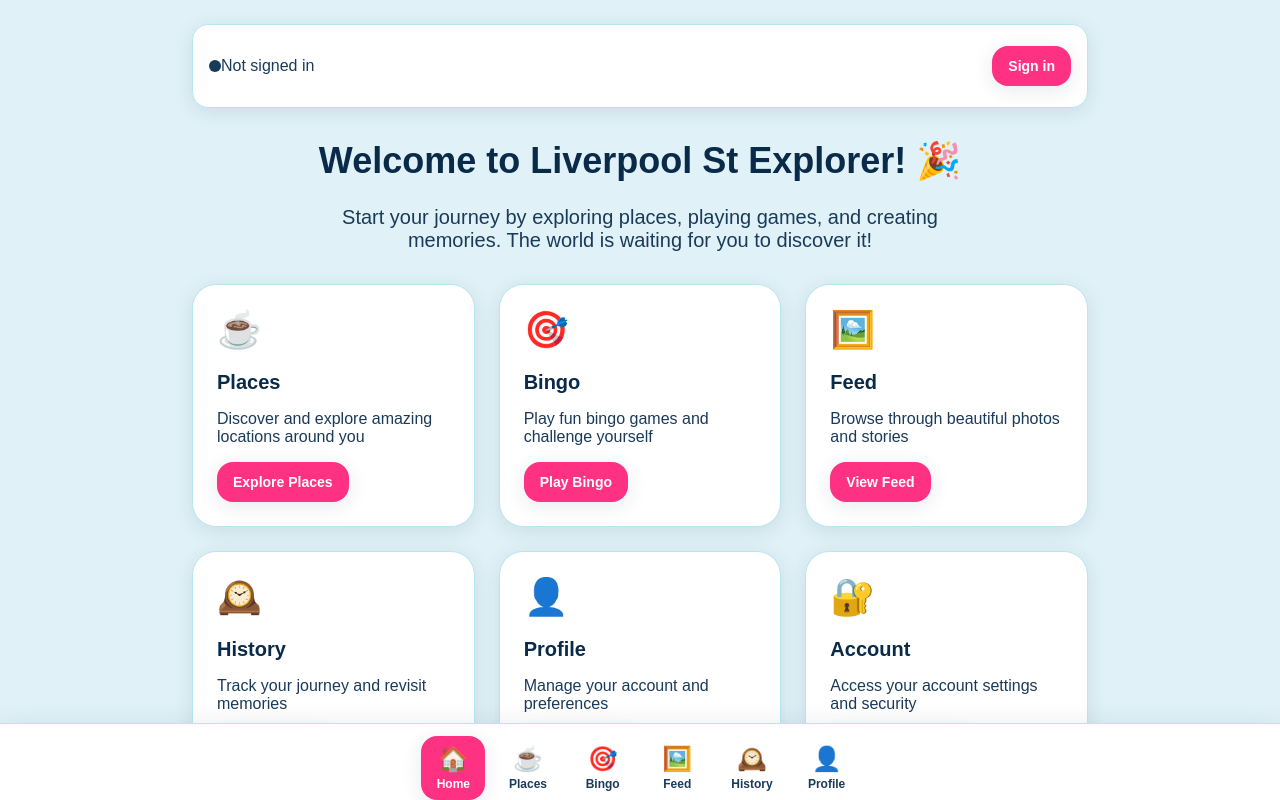
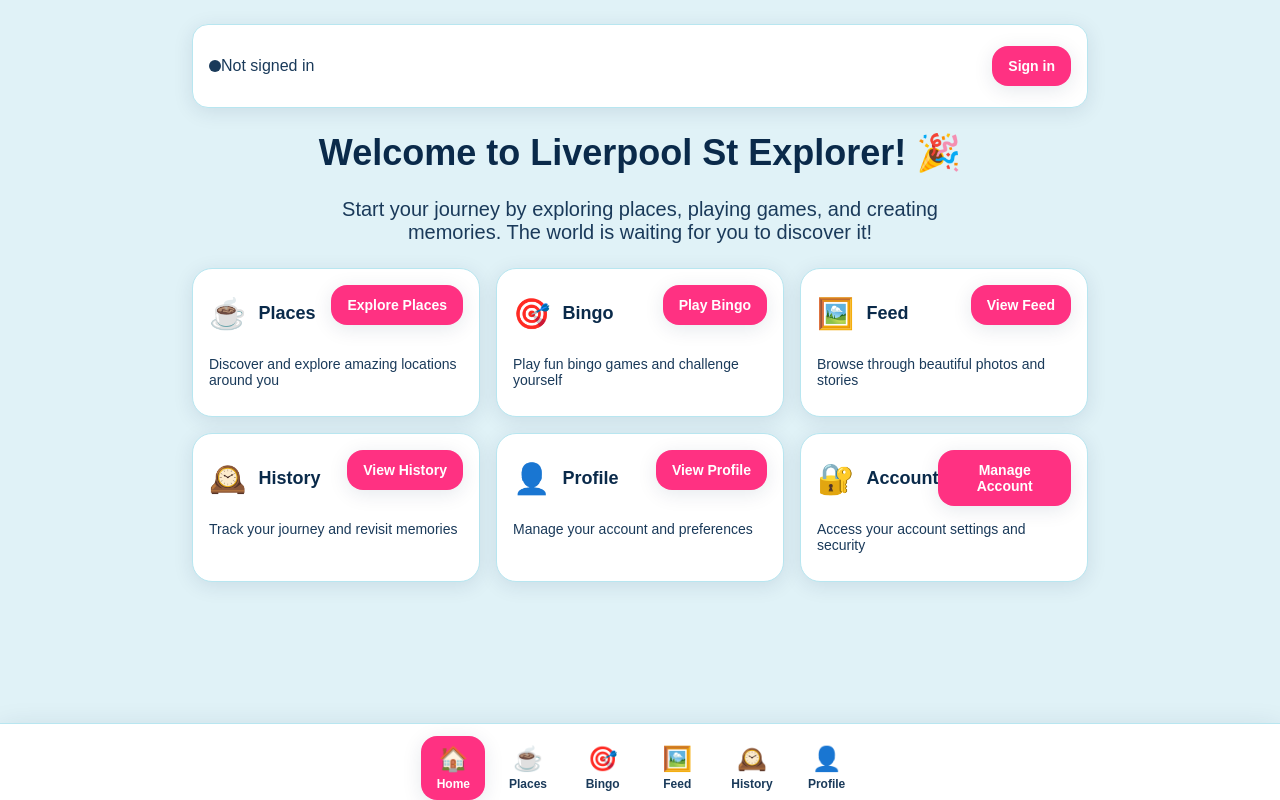
Before and after one commit to willchanpm/lebara-explore, a Next.js app: page / in a window 1280 px wide. Built offline with nearby package versions, Linux system fonts and the light colour scheme; no server answers.

Commit message:
Updated design and fixed linters

```diff
--- a/src/app/globals.css
+++ b/src/app/globals.css
@@ -344,6 +344,21 @@ body {
 }
 
 .card:hover {
+  box-shadow: 0 8px 30px rgba(10, 42, 74, 0.15);
+  transform: scale(1.02);
+}
+
+/* Compact card variant for homepage tiles - reduces vertical space */
+.card-compact {
+  background-color: var(--card);
+  border: 1px solid var(--border);
+  border-radius: 20px;
+  padding: 1rem; /* Reduced from 1.5rem to 1rem */
+  box-shadow: 0 4px 20px rgba(10, 42, 74, 0.1);
+  transition: all 0.3s ease;
+}
+
+.card-compact:hover {
   box-shadow: 0 8px 30px rgba(10, 42, 74, 0.15);
   transform: scale(1.02);
 }
@@ -764,9 +779,9 @@ body {
     min-height: 100dvh; /* Use dynamic viewport height for mobile */
   }
 
-  /* Ensure proper spacing on mobile */
+  /* Ensure proper spacing on mobile - increased for better safety */
   .pb-24 {
-    padding-bottom: 6rem;
+    padding-bottom: 7rem; /* Increased from 6rem to 7rem for mobile */
   }
 
   /* Fix grid layout on mobile */
--- a/src/app/history/page.tsx
+++ b/src/app/history/page.tsx
@@ -20,7 +20,7 @@ export default function HistoryPage() {
           <div className="mt-8 gradient-brand rounded-lebara-lg p-6 shadow-lebara border border-border max-w-md">
             <h4 className="text-lg font-bold text-brand-navy mb-2">📊 Activity Timeline</h4>
             <p className="text-brand-navy/80 text-sm">
-              Soon you'll be able to view your complete journey - places visited,
+              Soon you&apos;ll be able to view your complete journey - places visited,
               games played, and memories created!
             </p>
           </div>
--- a/src/app/layout.tsx
+++ b/src/app/layout.tsx
@@ -27,7 +27,7 @@ export default function RootLayout({
     <html lang="en">
       <body className={`${geistSans.variable} ${geistMono.variable} antialiased bg-bg text-text`}>
         {/* Main content area with proper spacing for bottom navigation */}
-        <main className="min-h-screen pb-20">
+        <main className="min-h-screen pb-24">
           {children}
         </main>
         <BottomNav />
--- a/src/app/login/page.tsx
+++ b/src/app/login/page.tsx
@@ -73,7 +73,7 @@ export default function LoginPage() {
             </h1>
 
             <p className="text-muted mb-6">
-              We've sent a magic link to <strong className="text-brand-navy">{email || 'your email'}</strong>
+              We&apos;ve sent a magic link to <strong className="text-brand-navy">{email || 'your email'}</strong>
             </p>
           </div>
 
@@ -91,7 +91,7 @@ export default function LoginPage() {
               </li>
               <li className="flex items-start">
                 <span className="text-brand-accent mr-2">3.</span>
-                You'll be automatically signed in!
+                You&apos;ll be automatically signed in!
               </li>
             </ol>
           </div>
@@ -116,7 +116,7 @@ export default function LoginPage() {
           {/* Help text */}
           <div className="gradient-brand rounded-lebara-lg p-4 border border-border text-center">
             <p className="text-brand-navy/80 text-sm">
-              Didn't receive the email? Check your spam folder or try resending.
+              Didn&apos;t receive the email? Check your spam folder or try resending.
             </p>
           </div>
         </div>
--- a/src/app/page.tsx
+++ b/src/app/page.tsx
@@ -1,18 +1,17 @@
-import Image from "next/image";
 import AuthStatus from "@/components/AuthStatus";
 
 export default function Home() {
   return (
-    <div className="min-h-screen bg-bg text-text p-6">
+    <div className="min-h-screen bg-bg text-text p-6 pb-32">
       {/* Header section with app title and auth status */}
-      <div className="max-w-4xl mx-auto mb-8">
+      <div className="max-w-4xl mx-auto mb-6">
         <AuthStatus />
       </div>
 
       {/* Main hero section */}
-      <main className="max-w-4xl mx-auto space-y-8">
+      <main className="max-w-4xl mx-auto space-y-6">
         {/* App title and description */}
-        <div className="text-center space-y-4">
+        <div className="text-center space-y-3">
           <h1 className="text-4xl md:text-5xl font-bold text-brand-navy">
             Welcome to Liverpool St Explorer! 🎉
           </h1>
@@ -23,12 +22,14 @@ export default function Home() {
         </div>
 
         {/* Feature cards grid - inspired by Lebara design */}
-        <div className="grid grid-cols-1 md:grid-cols-2 lg:grid-cols-3 gap-6 mt-12">
+        <div className="grid grid-cols-1 md:grid-cols-2 lg:grid-cols-3 gap-4 mt-8">
           {/* Places Card */}
-          <div className="card">
-            <div className="text-4xl mb-4">☕</div>
-            <h3 className="text-xl font-bold text-brand-navy mb-2">Places</h3>
-            <p className="text-muted mb-4">Discover and explore amazing locations around you</p>
+          <div className="card-compact">
+            <div className="flex items-start justify-between mb-2">
+              <div className="flex items-center">
+                <div className="text-3xl mr-3">☕</div>
+                <h3 className="text-lg font-bold text-brand-navy">Places</h3>
+              </div>
               <a
                 href="/places"
                 className="btn btn-primary"
@@ -36,12 +37,16 @@ export default function Home() {
                 Explore Places
               </a>
             </div>
+            <p className="text-muted mb-3 text-sm">Discover and explore amazing locations around you</p>
+          </div>
 
           {/* Bingo Card */}
-          <div className="card">
-            <div className="text-4xl mb-4">🎯</div>
-            <h3 className="text-xl font-bold text-brand-navy mb-2">Bingo</h3>
-            <p className="text-muted mb-4">Play fun bingo games and challenge yourself</p>
+          <div className="card-compact">
+            <div className="flex items-start justify-between mb-2">
+              <div className="flex items-center">
+                <div className="text-3xl mr-3">🎯</div>
+                <h3 className="text-lg font-bold text-brand-navy">Bingo</h3>
+              </div>
               <a
                 href="/bingo"
                 className="btn btn-primary"
@@ -49,12 +54,16 @@ export default function Home() {
                 Play Bingo
               </a>
             </div>
+            <p className="text-muted mb-3 text-sm">Play fun bingo games and challenge yourself</p>
+          </div>
 
           {/* Feed Card */}
-          <div className="card">
-            <div className="text-4xl mb-4">🖼️</div>
-            <h3 className="text-xl font-bold text-brand-navy mb-2">Feed</h3>
-            <p className="text-muted mb-4">Browse through beautiful photos and stories</p>
+          <div className="card-compact">
+            <div className="flex items-start justify-between mb-2">
+              <div className="flex items-center">
+                <div className="text-3xl mr-3">🖼️</div>
+                <h3 className="text-lg font-bold text-brand-navy">Feed</h3>
+              </div>
               <a
                 href="/feed"
                 className="btn btn-primary"
@@ -62,12 +71,16 @@ export default function Home() {
                 View Feed
               </a>
             </div>
+            <p className="text-muted mb-3 text-sm">Browse through beautiful photos and stories</p>
+          </div>
 
           {/* History Card */}
-          <div className="card">
-            <div className="text-4xl mb-4">🕰️</div>
-            <h3 className="text-xl font-bold text-brand-navy mb-2">History</h3>
-            <p className="text-muted mb-4">Track your journey and revisit memories</p>
+          <div className="card-compact">
+            <div className="flex items-start justify-between mb-2">
+              <div className="flex items-center">
+                <div className="text-3xl mr-3">🕰️</div>
+                <h3 className="text-lg font-bold text-brand-navy">History</h3>
+              </div>
               <a
                 href="/history"
                 className="btn btn-primary"
@@ -75,12 +88,16 @@ export default function Home() {
                 View History
               </a>
             </div>
+            <p className="text-muted mb-3 text-sm">Track your journey and revisit memories</p>
+          </div>
 
           {/* Profile Card */}
-          <div className="card">
-            <div className="text-4xl mb-4">👤</div>
-            <h3 className="text-xl font-bold text-brand-navy mb-2">Profile</h3>
-            <p className="text-muted mb-4">Manage your account and preferences</p>
+          <div className="card-compact">
+            <div className="flex items-start justify-between mb-2">
+              <div className="flex items-center">
+                <div className="text-3xl mr-3">👤</div>
+                <h3 className="text-lg font-bold text-brand-navy">Profile</h3>
+              </div>
               <a
                 href="/profile"
                 className="btn btn-primary"
@@ -88,12 +105,16 @@ export default function Home() {
                 View Profile
               </a>
             </div>
+            <p className="text-muted mb-3 text-sm">Manage your account and preferences</p>
+          </div>
 
           {/* Account Card */}
-          <div className="card">
-            <div className="text-4xl mb-4">🔐</div>
-            <h3 className="text-xl font-bold text-brand-navy mb-2">Account</h3>
-            <p className="text-muted mb-4">Access your account settings and security</p>
+          <div className="card-compact">
+            <div className="flex items-start justify-between mb-2">
+              <div className="flex items-center">
+                <div className="text-3xl mr-3">🔐</div>
+                <h3 className="text-lg font-bold text-brand-navy">Account</h3>
+              </div>
               <a
                 href="/account"
                 className="btn btn-primary"
@@ -101,6 +122,8 @@ export default function Home() {
                 Manage Account
               </a>
             </div>
+            <p className="text-muted mb-3 text-sm">Access your account settings and security</p>
+          </div>
         </div>
       </main>
     </div>
```
Also changed, not shown: src/app/bingo/page.tsx (+157 -17 lines), src/app/places/page.tsx (+8 -11 lines). Lines whose indentation alone changed are shown as unchanged.
